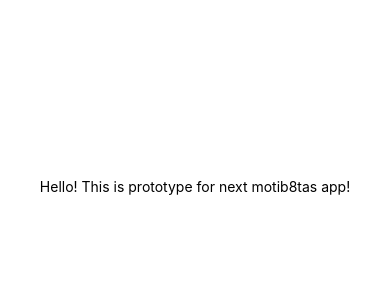
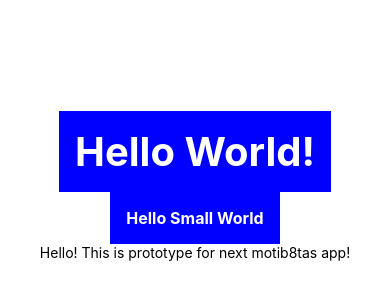
Before and after one commit to tomoyaki/MemoApp, a React Native app: screen / in a window 390 px wide. Shown: the part 236-536 px from the top of the page. Built offline with nearby package versions, Linux system fonts and the light colour scheme.

Commit message:
Create Hello component

```diff
--- a/App.jsx
+++ b/App.jsx
@@ -2,9 +2,13 @@
 import React from 'react';
 import { StyleSheet, Text, View } from 'react-native';
 
+import Hello from './src/components/Hello';
+
 export default function App() {
   return (
     <View style={styles.container}>
+      <Hello bang>World</Hello>
+      <Hello style={{ fontSize: 16 }}>Small World</Hello>
       <Text>Hello! This is prototype for next motib8tas app!</Text>
       {/* eslint-disable-next-line */}
       <StatusBar style="auto" />
--- a/package.json
+++ b/package.json
@@ -10,6 +10,7 @@
   "dependencies": {
     "expo": "~42.0.1",
     "expo-status-bar": "~1.0.4",
+    "prop-types": "^15.7.2",
     "react": "16.13.1",
     "react-dom": "16.13.1",
     "react-native": "https://github.com/expo/react-native/archive/sdk-42.0.0.tar.gz",
--- /dev/null
+++ b/src/components/Hello.jsx
@@ -0,0 +1,37 @@
+import React from 'react';
+import { View, Text, StyleSheet } from 'react-native';
+import { string, bool, shape } from 'prop-types';
+
+function Hello(props) {
+  const { children, bang, style } = props;
+  return (
+    <View>
+      <Text style={[styles.text, style]}>
+        {`Hello ${children}${bang ? '!' : ''}`}
+      </Text>
+    </View>
+  );
+}
+
+Hello.propTypes = {
+  children: string.isRequired,
+  bang: bool,
+  style: shape(),
+};
+
+Hello.defaultProps = {
+  bang: false,
+  style: null,
+};
+
+const styles = StyleSheet.create({
+  text: {
+    color: '#ffffff',
+    backgroundColor: 'blue',
+    fontSize: 40,
+    fontWeight: 'bold',
+    padding: 16,
+  },
+});
+
+export default Hello;
```
